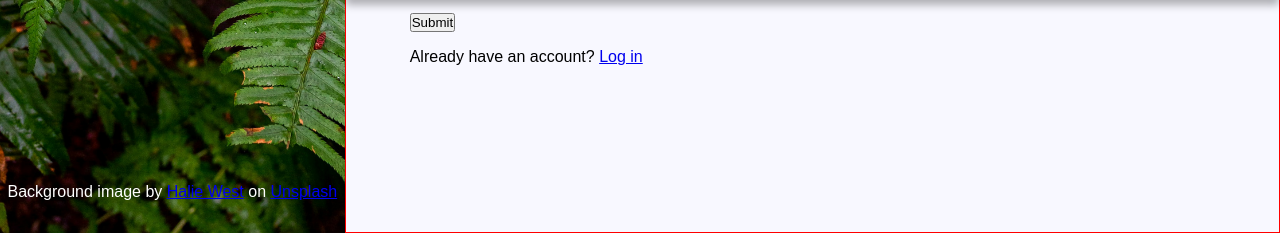
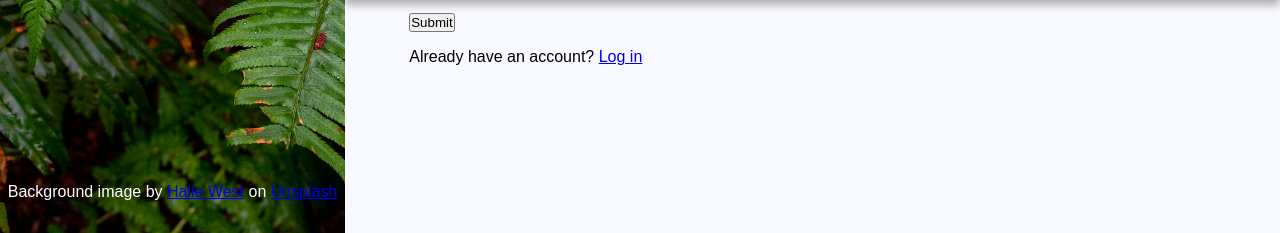
Before and after one commit to alexrmann/odin-signup-form, a plain HTML site: page index.html in a window 1280 px wide. Shown: the part 567-800 px from the top of the page. Drawn offline with Linux system fonts and the light colour scheme.

Commit message:
Remove debug class from main element

```diff
--- a/index.html
+++ b/index.html
@@ -27,7 +27,7 @@
         </div>
       </header>
 
-      <main class="main flow debug">
+      <main class="main flow">
         <header class="header header--main flow">
           <div class="container container--main flow">
             <p>
```
